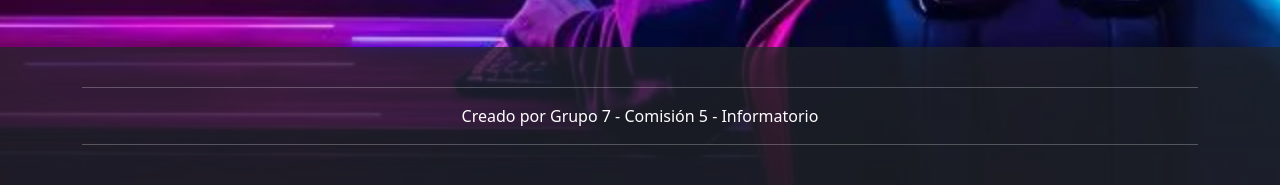
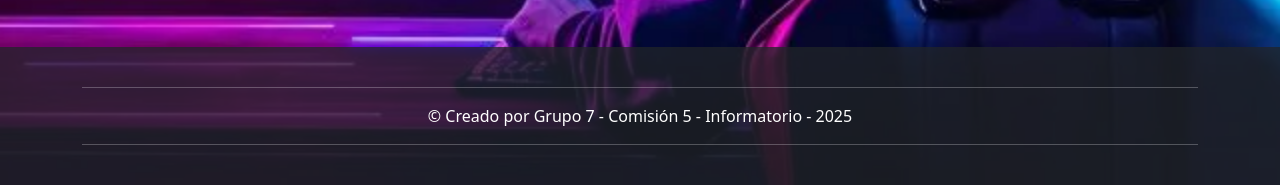
Before and after one commit to Diego-Avanzatti/G-Seven, a Django app: page /iniciar_sesion/?next=/comentario/1/editar/ in a window 1280 px wide. Shown: the part 615-800 px from the top of the page. Run offline with Django 5.2, Linux system fonts and the light colour scheme.

Commit message:
Modificación footer

```diff
--- a/blog/templates/partes/footer.html
+++ b/blog/templates/partes/footer.html
@@ -3,7 +3,7 @@
 <footer class="bg-dark text-white py-4 mt-5 bg-opacity-75">
   <div class="container">
     <hr class="bg-light" />
-    <p class="mb-0 text-center">Creado por Grupo 7 - Comisión 5 - Informatorio</p>
+    <p class="mb-0 text-center">© Creado por Grupo 7 - Comisión 5 - Informatorio - 2025</p>
      <hr class="bg-light" />
   </div>
 </footer>
```
